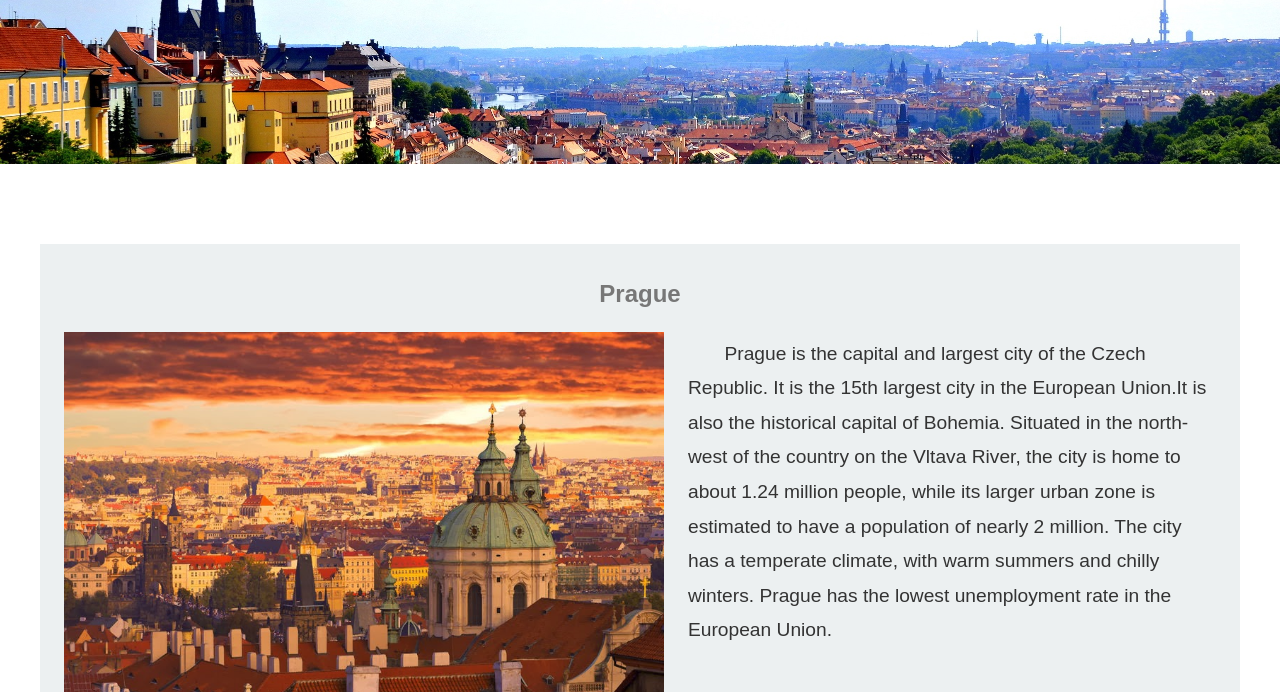
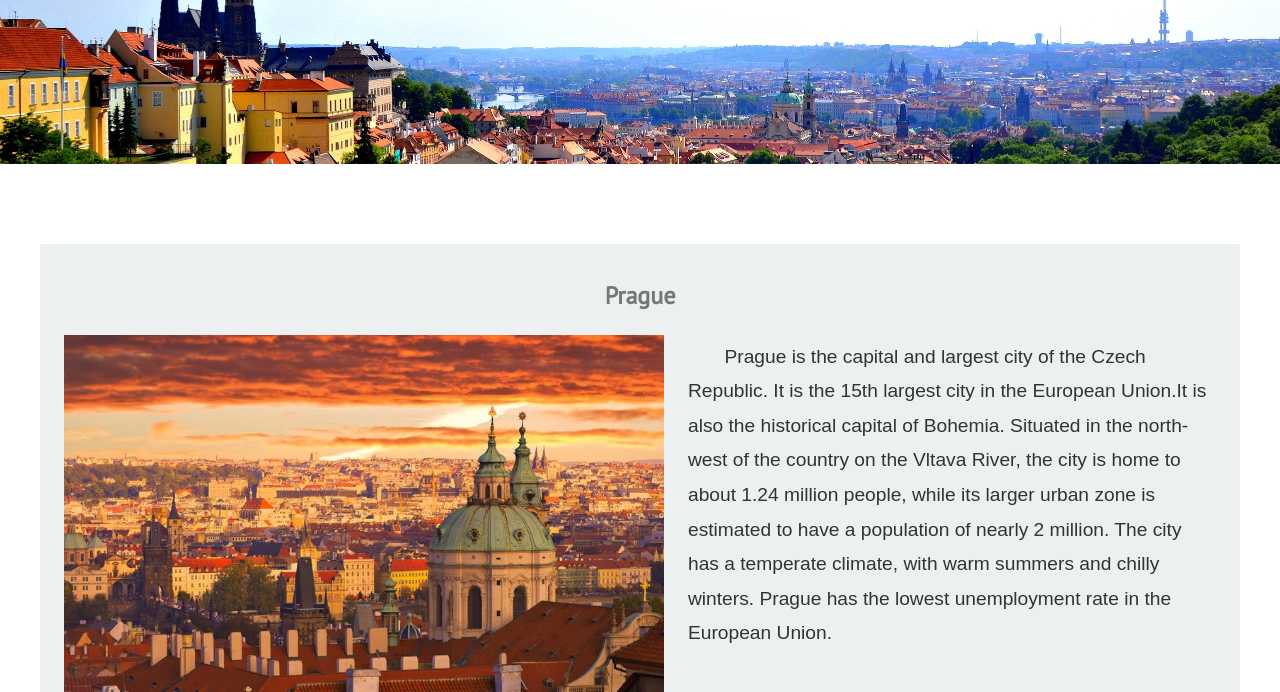
Before and after one commit to AbBoris/Git-Hometask, a plain HTML site: page index.html in a window 1280 px wide. Shown: the part 108-800 px from the top of the page. Drawn offline with Linux system fonts and the light colour scheme.

Commit message:
changed style of articles header

```diff
--- a/index.html
+++ b/index.html
@@ -8,6 +8,7 @@
 	<link rel="shortcut icon" href="img/favicon.ico">
 	<meta name="viewport" content="width=device-width, initial-scale=1">
 	<link href='https://fonts.googleapis.com/css?family=Roboto' rel='stylesheet'>
+	<link href='https://fonts.googleapis.com/css?family=PT+Sans' rel='stylesheet'>
 </head>
 <body>
 	<header>
--- a/styles/main.css
+++ b/styles/main.css
@@ -44,6 +44,7 @@ article {
 }
 
 article h2 {
+	font-family: 'PT Sans', Arial, sans-serif;
 	padding-top: 1.5em;
 	text-align: center;
 	color: #777;
```
